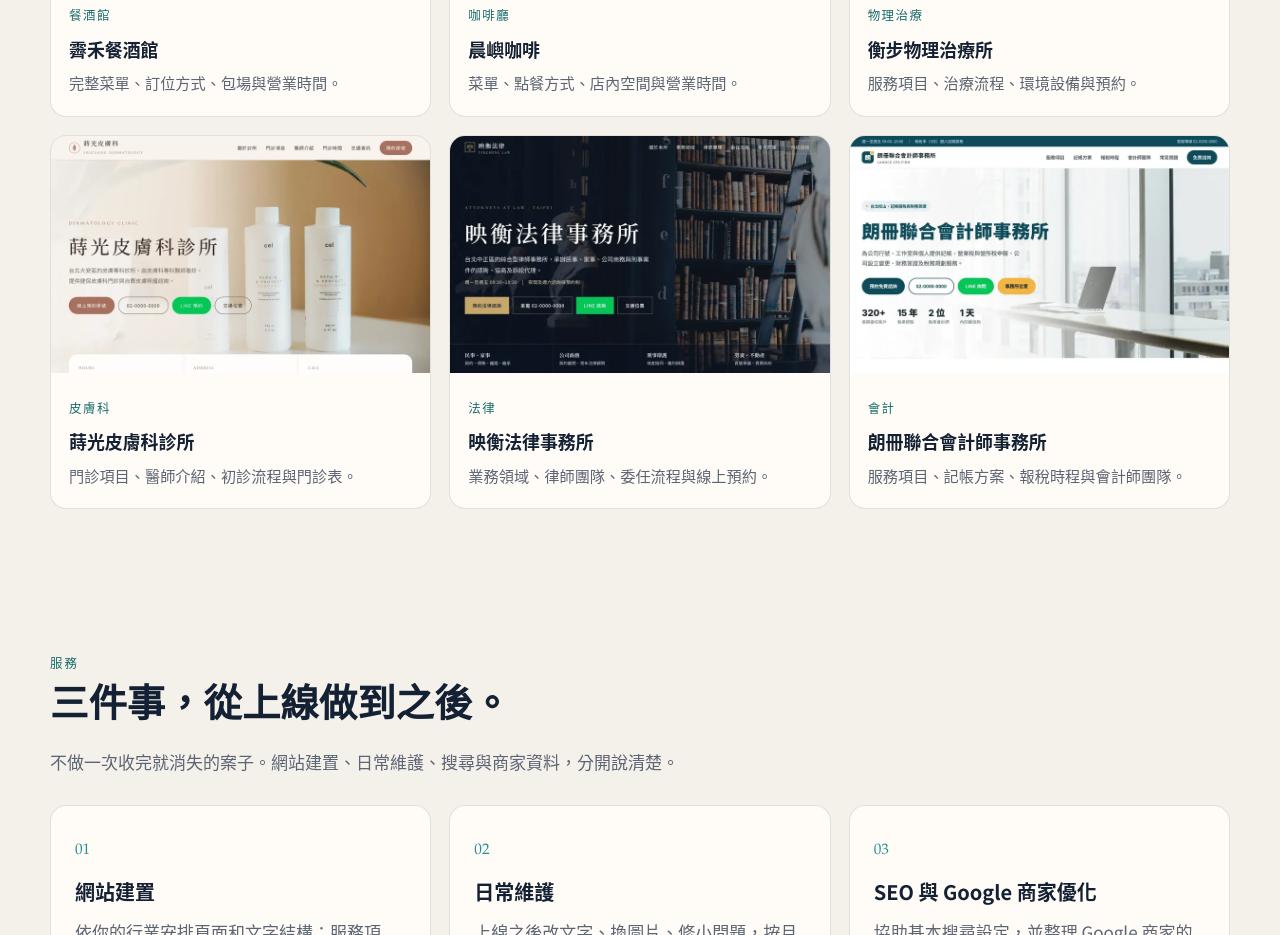
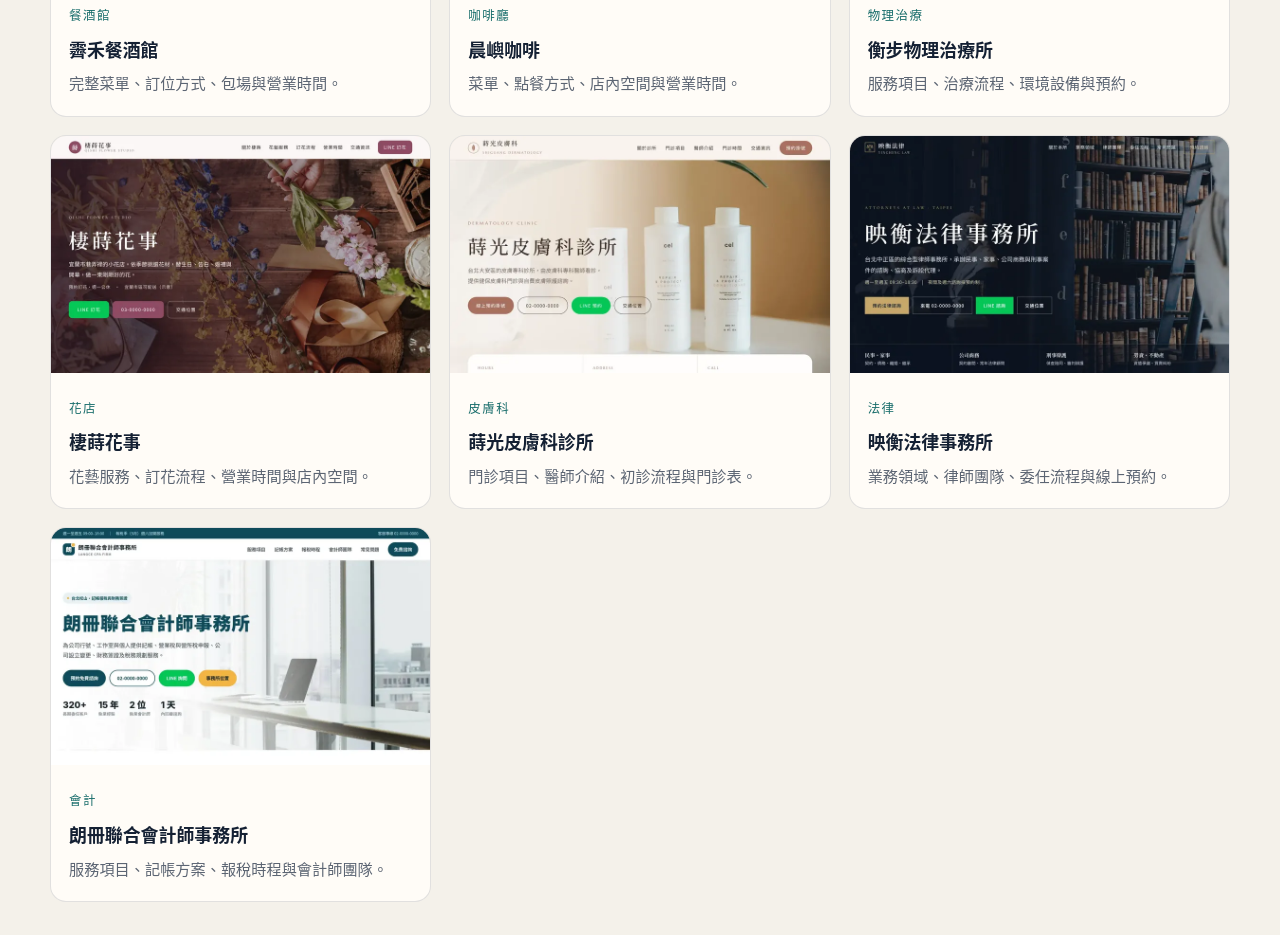
Before and after one commit to kovatw/kovatw.github.io, a plain HTML site: page index.html in a window 1280 px wide. Shown: the part 1300-2235 px from the top of the page. Drawn offline with Linux system fonts and the light colour scheme.

Commit message:
Portfolio: add fictional florist demo (棲蒔花事)

```diff
--- a/index.html
+++ b/index.html
@@ -217,6 +217,16 @@
             <p>服務項目、治療流程、環境設備與預約。</p>
           </div>
         </a>
+        <a class="work-card" href="qishi-floral/">
+          <div class="work-shot">
+            <img src="assets/work/qishi-floral-800.webp" srcset="assets/work/qishi-floral-800.webp 800w, assets/work/qishi-floral.webp 1600w" sizes="(max-width: 720px) calc(100vw - 32px), (max-width: 980px) calc(50vw - 30px), 380px" alt="棲蒔花事示範網站首頁，宜蘭花店的花束訂製與訂花資訊" width="800" height="500" loading="lazy" decoding="async">
+          </div>
+          <div class="work-meta">
+            <span>花店</span>
+            <h3>棲蒔花事</h3>
+            <p>花藝服務、訂花流程、營業時間與店內空間。</p>
+          </div>
+        </a>
         <a class="work-card" href="demos/shiguang-derma/">
           <div class="work-shot">
             <img src="assets/work/shiguang-derma-800.webp" srcset="assets/work/shiguang-derma-800.webp 800w, assets/work/shiguang-derma.webp 1600w" sizes="(max-width: 720px) calc(100vw - 32px), (max-width: 980px) calc(50vw - 30px), 380px" alt="蒔光皮膚科診所示範網站首頁，門診資訊與預約掛號" width="800" height="500" loading="lazy" decoding="async">
```
Also changed, not shown: assets/work/qishi-floral-800.webp (added), assets/work/qishi-floral.webp (added).
